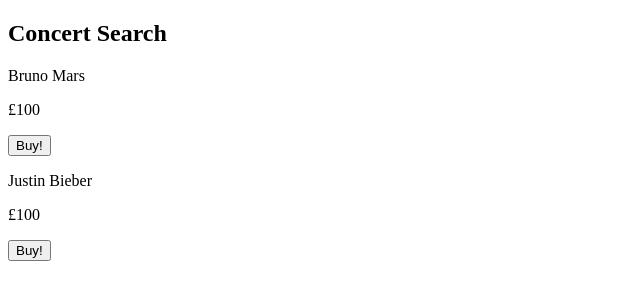
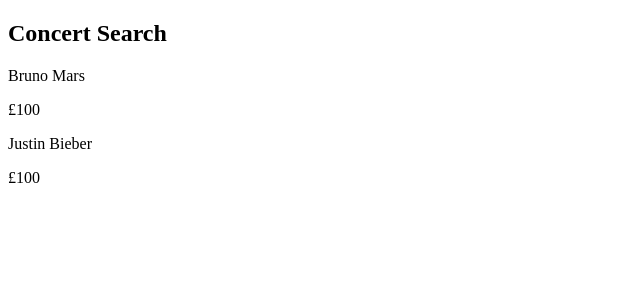
Before and after one commit to jeff1108/Blockchain-ticketing-app, a React (Create React App) app: page / in a window 1280 px wide. Shown: the top 300 px of the page, without its empty margins (0-640 px from the left). Built offline with nearby package versions, Linux system fonts and the light colour scheme.

Commit message:
TEST Mock the concerts and testing the concert name and price

```diff
--- a/src/components/App.js
+++ b/src/components/App.js
@@ -20,18 +20,20 @@
     ]
   }
 
-  getConcert = () => {
-
-  }
-
   render() {
     return (
       <div className='App'>
         <header className='App-header'>
           <h2 className='App-title'>Concert Search</h2>
         </header>
+        {
+          this.state.concerts.map((concert, index) => {
+            return (
+              <Concerts key={index} concert={concert} />
+            )
+          })
+        }
 
-        <Concerts concerts={this.state.concerts} />
       </div>
     );
   }
@@ -39,6 +41,7 @@
 
 export default App;
 
+// <Concerts concerts={this.state.concerts} />
 
 // handleSubmit(event) {
 //   event.preventDefault();
--- a/src/components/Concerts.js
+++ b/src/components/Concerts.js
@@ -1,17 +1,17 @@
-import React from 'react';
+import React, { Component } from 'react';
 
-const Concerts = props => (
-  <div>
-  { props.concerts.map((concert) => {
+class Concerts extends Component {
+
+  render() {
     return (
-      <div key={concert.id}>
-        <p>{concert.name}</p>
-        <p>{concert.price}</p>
-        <button>Buy!</button>
-      </div>
+      <div className='concert'>
+       <p>{this.props.concert.name}</p>
+       <p>{this.props.concert.price}</p>
+     </div>
     )
-  }) }
-  </div>
-)
+  }
+}
+
+
 
 export default Concerts
```
Also changed, not shown: 2 other files (tests, documents, lock files or other folders).
